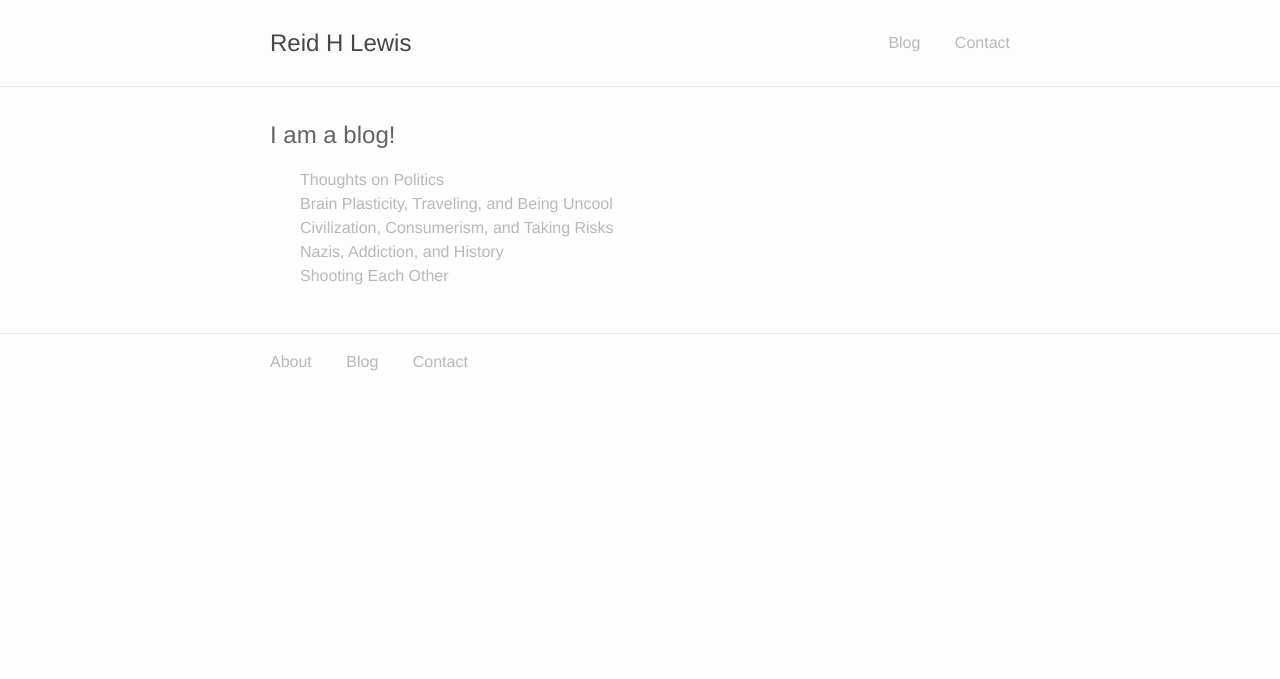
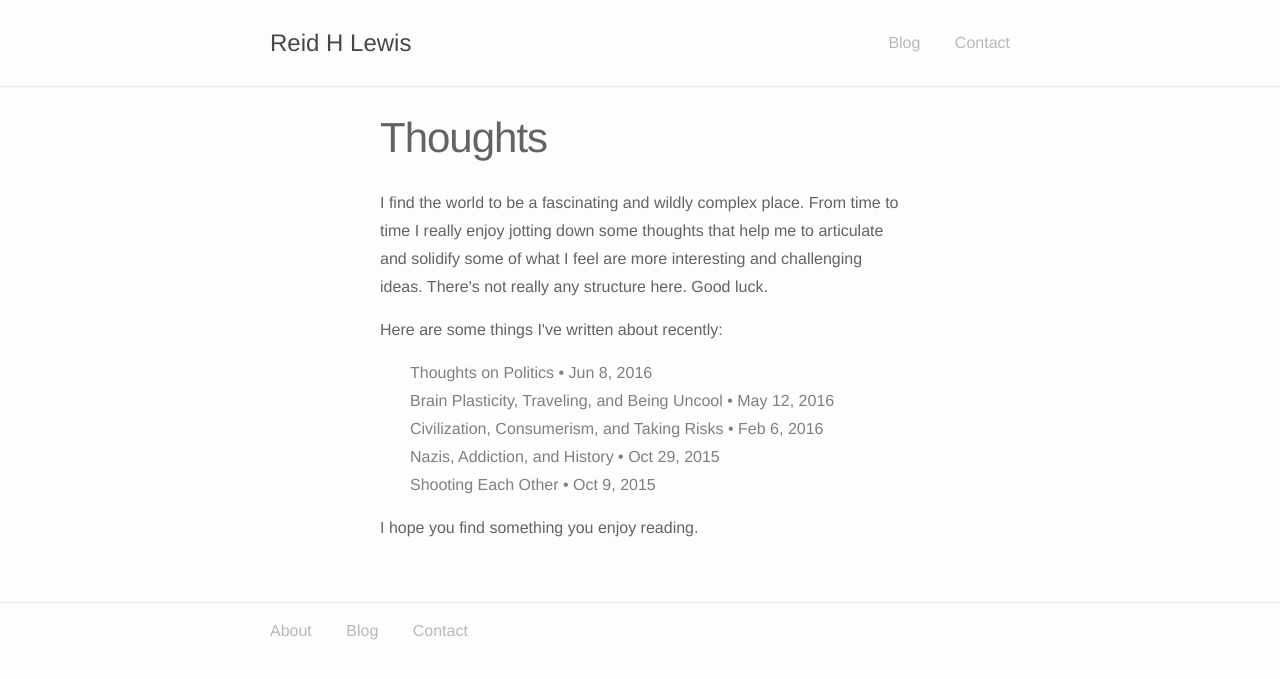
Before and after one commit to ReidasaurusRex/reidasaurusrex.github.io, a Jekyll site: the page built from blog/index.html, in a window 1280 px wide. Shown: the top 679 px of the page. Built offline with Jekyll 4.4.1, drawn with Linux system fonts in a browser that asks for light colours.

Commit message:
Made a mockup for blog index. Playing with idea of having blog link go to first post

```diff
--- /dev/null
+++ b/_sass/_blog-index.scss
@@ -0,0 +1,3 @@
+.blog-index li a {
+  color: #7F7F7F;
+}
--- a/_sass/_layout.scss
+++ b/_sass/_layout.scss
@@ -78,9 +78,9 @@
 
 
 /**
- * Posts
+ * Blog
  */
-.post {
+.post, .blog-index {
     margin: 0 auto;
     max-width: 520px;
     position: relative;
--- a/blog/index.html
+++ b/blog/index.html
@@ -2,11 +2,20 @@
 layout: default
 ---
 <div class="blog-index">
-  <h2>I am a blog!</h2>
+  <header class="post-header">
+    <h1 class="post-title">Thoughts</h1>
+  </header>
+  <div class="post-content">
+    <p>I find the world to be a fascinating and wildly complex place. From time to time I really enjoy jotting down some thoughts that help me to articulate and solidify some of what I feel are more interesting and challenging ideas. There's not really any structure here. Good luck.</p>
 
-  <ul>
-  {% for post in site.posts %}
-  <li><a href="{{ post.url }}">{{ post.title }}</a></li>
-  {% endfor %}
-  </ul>
+    <p>Here are some things I've written about recently:</p>
+
+    <ul>
+    {% for post in site.posts %}
+      <li><a href="{{ post.url }}">{{ post.title }} • {{post.date | date: "%b %-d, %Y"}}</a></li>
+    {% endfor %}
+    </ul>
+
+    <p>I hope you find something you enjoy reading.</p>
+  </div>
 </div>
--- a/css/main.scss
+++ b/css/main.scss
@@ -49,5 +49,6 @@ $on-laptop:        800px;
 @import
         "base",
         "layout",
-        "syntax-highlighting"
+        "syntax-highlighting",
+        "blog-index"
 ;
```
